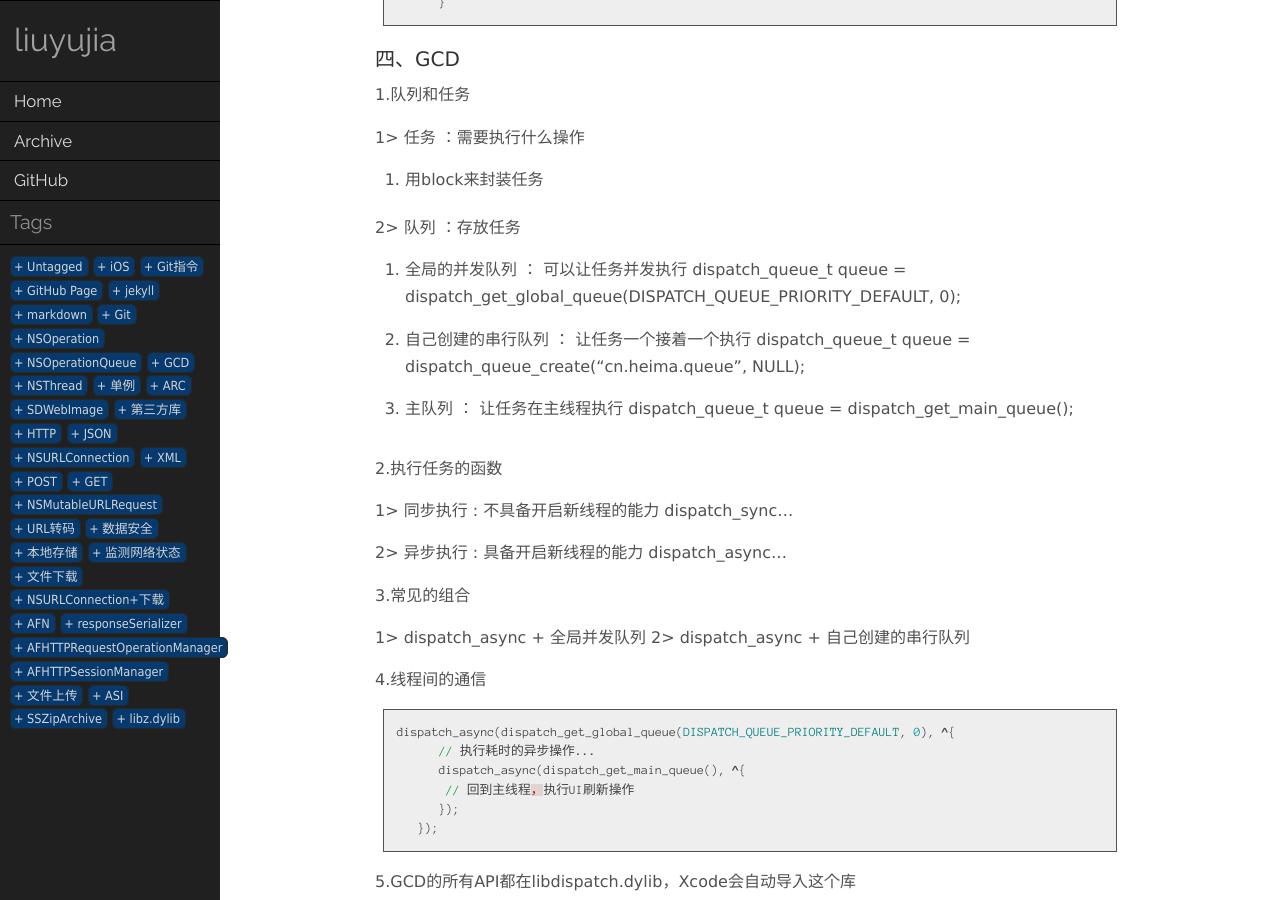
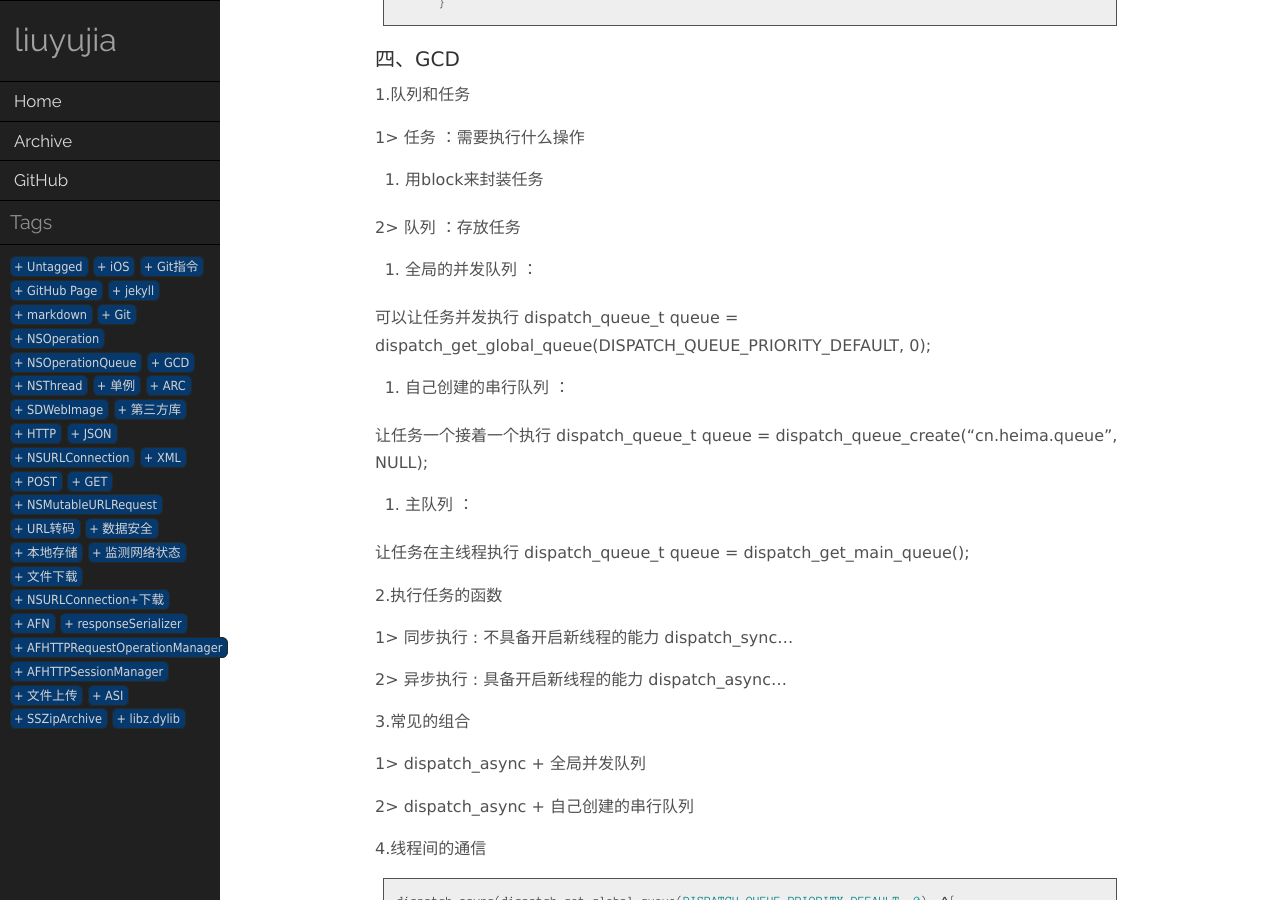
Before and after one commit to liuyujiahaha/liuyujiahaha.github.io, a Jekyll site: the page built from _posts/2016-10-30-nsthread.md, in a window 1280 px wide and 900 px high, scrolled down 1812 px. Built offline with Jekyll 4.4.1, drawn with Linux system fonts in a browser that asks for light colours; comment, search, counter and statistics services are not loaded; part of the change alters nothing that is shown; some of the changed text lies outside the part shown.

Commit message:
修改文件

```diff
--- a/_posts/2016-10-30-nsthread.md
+++ b/_posts/2016-10-30-nsthread.md
@@ -26,11 +26,11 @@ tags:
 ## 二、NSThread
 ---
 
-#### 1.创建和启动线程的3中方式
+#### 1.创建和启动线程的3种方式
 1. 先创建，后启动
 
 {% highlight ruby %}
-	// 创建
+		// 创建
     	NSThread *thread = [[NSThread alloc] initWithTarget:self selector:@selector(download:) object:nil];
 		// 启动
 		[thread start];
@@ -56,7 +56,7 @@ tags:
 
 2. 获取主线程
 {% highlight ruby %}
-+ (NSThread *)mainThread;
+		+ (NSThread *)mainThread;
 {% endhighlight %}
 
 
@@ -95,13 +95,19 @@ tags:
 
 2> 队列 ：存放任务
 
-* 全局的并发队列 ： 可以让任务并发执行
+* 全局的并发队列 ：
+
+可以让任务并发执行
 dispatch_queue_t queue = dispatch_get_global_queue(DISPATCH_QUEUE_PRIORITY_DEFAULT, 0);
 
-* 自己创建的串行队列 ： 让任务一个接着一个执行
+* 自己创建的串行队列 ：
+
+让任务一个接着一个执行
 dispatch_queue_t queue = dispatch_queue_create("cn.heima.queue", NULL);
 
-* 主队列 ： 让任务在主线程执行
+* 主队列 ：
+
+让任务在主线程执行
 dispatch_queue_t queue = dispatch_get_main_queue();
 
 2.执行任务的函数
@@ -115,6 +121,7 @@ dispatch_async...
 3.常见的组合
 
 1> dispatch_async + 全局并发队列
+
 2> dispatch_async + 自己创建的串行队列
 
 4.线程间的通信
```
